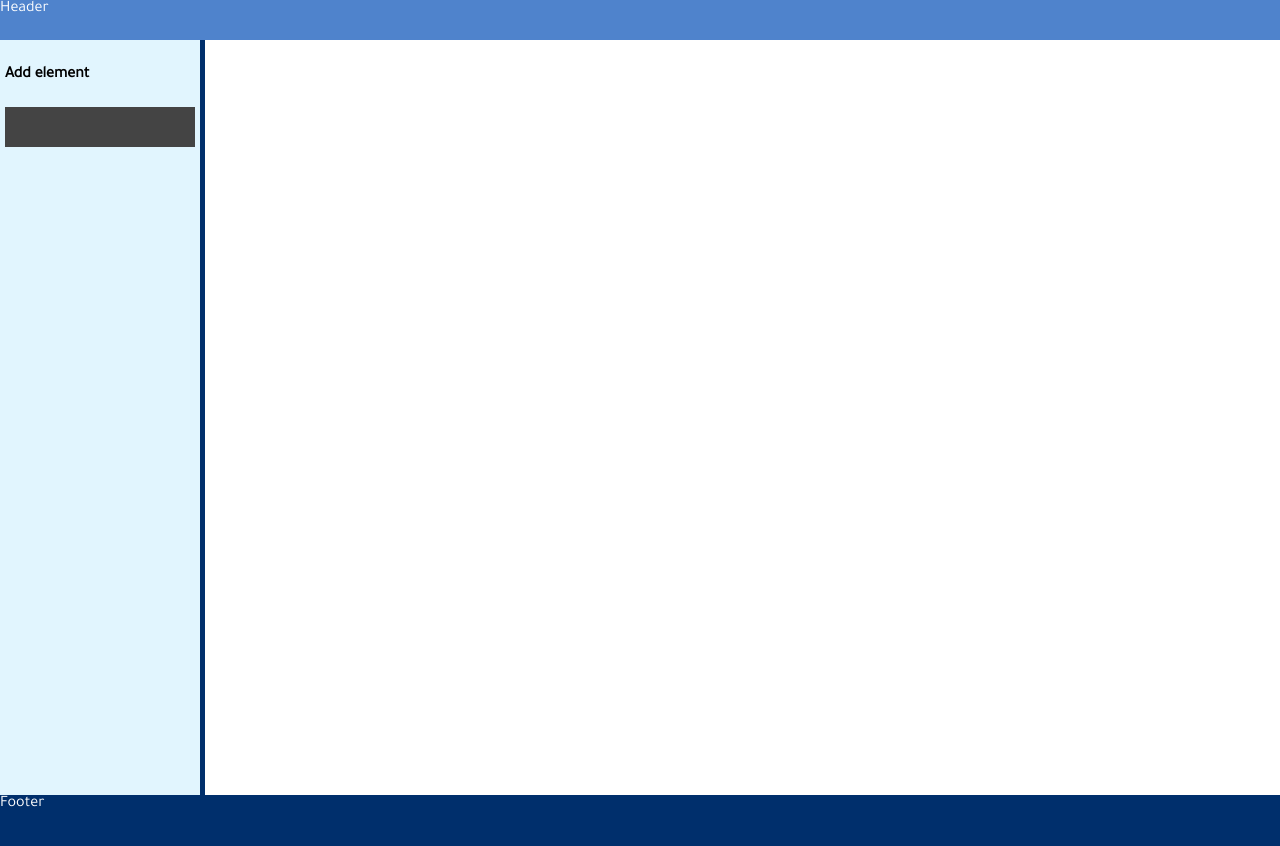
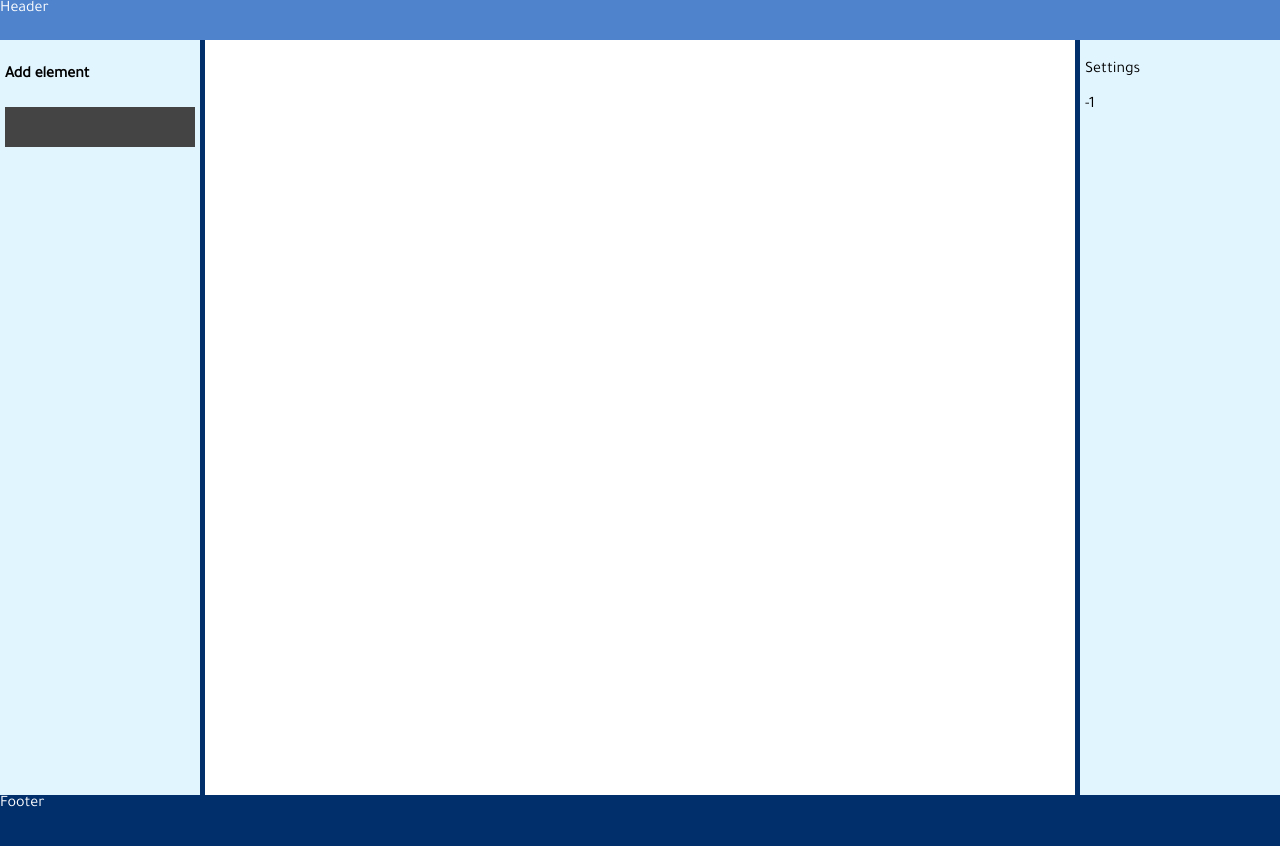
Before and after one commit to ilanolkies/canvas, a React (Create React App) app: page / in a window 1280 px wide. Shown: the top 846 px of the page. Built offline with nearby package versions, Linux system fonts and the light colour scheme.

Commit message:
Allow to click an element

```diff
--- a/src/components/Body/index.tsx
+++ b/src/components/Body/index.tsx
@@ -2,6 +2,7 @@ import React from 'react'
 import './style.sass'
 import Sidebar from '../Sidebar'
 import Canvas from '../Canvas'
+import CanvasElementSettings from '../CanvasElementSettings'
 
 export default () => (
   <div className="Body">
@@ -12,5 +13,9 @@ export default () => (
     <div className="canvas">
       <Canvas />
     </div>
+    <div className="divisor"></div>
+    <div className="settings">
+      <CanvasElementSettings />
+    </div>
   </div>
 )
--- a/src/components/Body/style.sass
+++ b/src/components/Body/style.sass
@@ -2,7 +2,7 @@
 
 $sidebar-width: 200px
 $divisor-width: 5px
-$canvas-width: calc(100% - #{$sidebar-width} - #{$divisor-width})
+$canvas-width: calc(100% - #{2*$sidebar-width} - #{2*$divisor-width})
 
 .Body
   @extend %bg-primary-light
@@ -26,3 +26,8 @@ $canvas-width: calc(100% - #{$sidebar-width} - #{$divisor-width})
     @extend %push-left
     @extend %bg-primary-light
     width: $canvas-width
+
+  .settings
+    @extend %push-left
+    @extend %bg-primary
+    width: $sidebar-width
--- a/src/components/Canvas/index.tsx
+++ b/src/components/Canvas/index.tsx
@@ -2,15 +2,17 @@ import React, { useState } from 'react'
 import { connect } from 'react-redux'
 import { Dispatch } from '@reduxjs/toolkit'
 import './style.sass'
-import { moveElement, MoveElementPayload } from './reducer'
+import { moveElement, MoveElementPayload, SelectElementPayload, selectElement } from './reducer'
 import { RootState } from '../../store'
 import { selectElementPositions } from './selectors'
 import CanvasElement from '../CanvasElement'
 
 interface CanvasProps {
-  elementPositions: ReturnType<typeof selectElementPositions>,
+  elementPositions: ReturnType<typeof selectElementPositions>
   moveElement: (payload: MoveElementPayload) => void
+  selectElement: (payload: SelectElementPayload) => void
 }
+
 type DraggedElementPosition = {
   clientX: number
   clientY: number
@@ -20,7 +22,11 @@ type DraggedElement = {
   id: number
 } & DraggedElementPosition
 
-const Canvas: React.FC<CanvasProps> = ({ elementPositions, moveElement }) => {
+const Canvas: React.FC<CanvasProps> = ({
+  elementPositions,
+  moveElement,
+  selectElement
+}) => {
   const [draggedElement, drag] = useState({
     id: -1,
     clientX: -1,
@@ -46,6 +52,7 @@ const Canvas: React.FC<CanvasProps> = ({ elementPositions, moveElement }) => {
               className='canvas-element'
               onDragStart={({ clientX, clientY }) => drag({ clientX, clientY  })}
               onDragEnd={({ clientX, clientY }) => drop({ id, clientX, clientY  })}
+              onClick={() => selectElement({ id })}
               draggable
             >
               <CanvasElement id={id} />
@@ -62,7 +69,8 @@ const mapStateToProps = (state: RootState) => ({
 })
 
 const mapDispatchToProps = (dispatch: Dispatch) => ({
-  moveElement: (payload: MoveElementPayload) => dispatch(moveElement(payload))
+  moveElement: (payload: MoveElementPayload) => dispatch(moveElement(payload)),
+  selectElement: (payload: SelectElementPayload) => dispatch(selectElement(payload))
 })
 
 export default connect(mapStateToProps, mapDispatchToProps)(Canvas)
--- a/src/components/Canvas/reducer.tsx
+++ b/src/components/Canvas/reducer.tsx
@@ -12,16 +12,22 @@ export interface ElementState extends AbsolutePosition {
 }
 
 export interface CanvasState {
-  elements: ElementState[],
+  elements: ElementState[]
+  selectedElement: number
 }
 
 const initialState: CanvasState = {
-  elements: []
+  elements: [],
+  selectedElement: -1
 }
 
 export interface AddElementPayload {
   type: ElementTypes,
   props: ElementProps
+}
+
+export interface SelectElementPayload {
+  id: number
 }
 
 export type MoveElementPayload = AbsolutePosition & { id: number }
@@ -36,10 +42,19 @@ const canvasSlice = createSlice({
     moveElement({ elements }: CanvasState, { payload: { id, top, left } }: PayloadAction<MoveElementPayload>) {
       elements[id].top += top
       elements[id].left += left
+    },
+    selectElement(state: CanvasState, { payload: { id } }: PayloadAction<SelectElementPayload>) {
+      if (id >= -1 && id < state.elements.length) {
+        if (state.selectedElement !== id) {
+          state.selectedElement = id
+        } else {
+          state.selectedElement = -1
+        }
+      }
     }
   }
 })
 
-export const { addElement, moveElement } = canvasSlice.actions
+export const { addElement, moveElement, selectElement } = canvasSlice.actions
 
 export default canvasSlice.reducer
--- a/src/components/Canvas/selectors.tsx
+++ b/src/components/Canvas/selectors.tsx
@@ -19,3 +19,8 @@ export const selectElementPropsById = createSelector(
     return { props, type }
   })
 )
+
+export const selectSelectedElement = createSelector(
+  selectCanvas,
+  state => state.selectedElement
+)
--- /dev/null
+++ b/src/components/CanvasElementSettings/index.tsx
@@ -0,0 +1,22 @@
+import React from 'react'
+import { connect } from 'react-redux'
+import './style.sass'
+import { selectSelectedElement } from '../Canvas/selectors'
+import { RootState } from '../../store'
+
+interface ElementSettingsProps {
+  selectedElement: number
+}
+
+const ElementSettings = ({ selectedElement }: ElementSettingsProps) => (
+  <div className="ElementSettings">
+    <p>Settings</p>
+    {selectedElement}
+  </div>
+)
+
+const mapStateToProps = (state: RootState) => ({
+  selectedElement: selectSelectedElement(state)
+})
+
+export default connect(mapStateToProps)(ElementSettings)
--- /dev/null
+++ b/src/components/CanvasElementSettings/style.sass
@@ -0,0 +1,7 @@
+@import '../../main'
+
+.ElementSettings
+  padding: 5px
+
+  .element-container
+    @extend %pull-left
```
